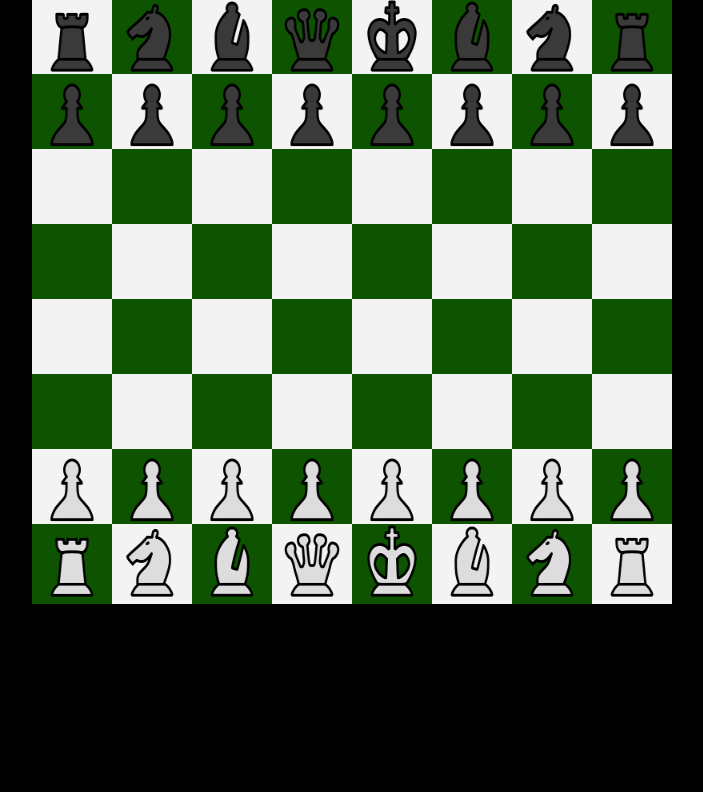
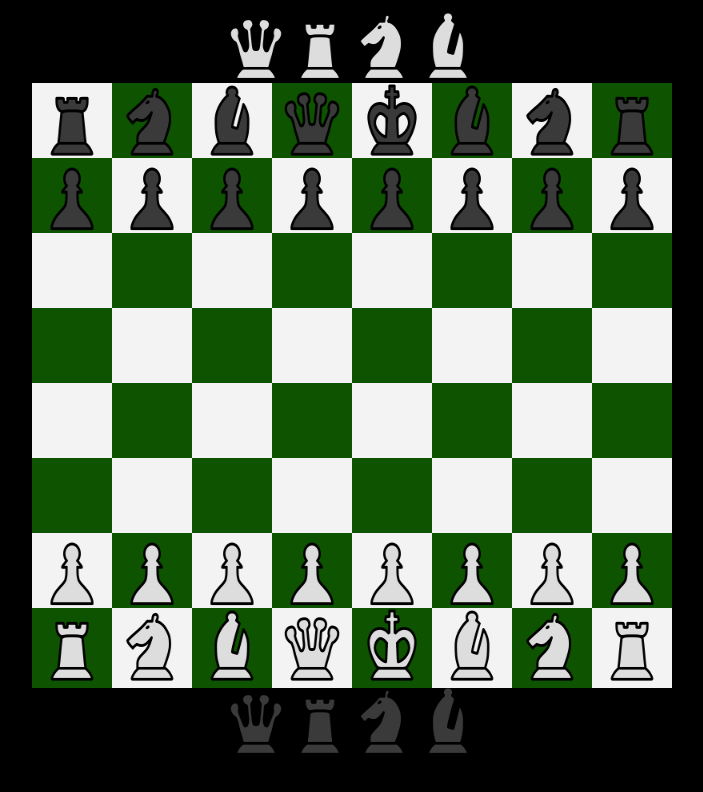
Before and after one commit to LGpicinin/Chess-fusion, a React (Vite) app: page / in a window 1280 px wide. Shown: the top 792 px of the page, without its empty margins (288-991 px from the left). Built offline with nearby package versions, Linux system fonts and the light colour scheme.

Commit message:
start to add pawn promotion

```diff
--- a/src/Game.css
+++ b/src/Game.css
@@ -35,3 +35,11 @@ ul{
     margin-left: -72px;
     position: absolute;
 }
+
+.promotionPiece{
+    width: 64px;
+}
+
+.promotionLine{
+    display: inline;
+}
--- a/src/Game.tsx
+++ b/src/Game.tsx
@@ -3,6 +3,7 @@ import './Game.css'
 import { Board } from './assets/classes/Board';
 import { Piece } from './assets/classes/Piece';
 import { Square } from './assets/classes/Square';
+import Promotion from './assets/components/Promotion';
 
 
 function createBoard(){
@@ -10,6 +11,10 @@ function createBoard(){
     const board = new Board();
 
     return board;
+}
+
+function promotionPiece(piece:Piece){
+
 }
 
 function movingPiece(newPiece: Piece, oldSquare: Square, board: Board, line: number, column: number, finalSquares: Square[], oldPiece?: Piece, newSquare?: Square){
@@ -56,6 +61,8 @@ function movingPiece(newPiece: Piece, oldSquare: Square, board: Board, line: num
 export function Game(){
 
     const [board, setBoard] = useState(createBoard);
+    const [whitePromotion, setWhitePromotion] = useState(false);
+    const [blackPromotion, setBlackPromotion] = useState(false);
 
     function click(piece?:Piece, square?:Square){
         if(board.pieceClick == false && piece!=undefined){
@@ -173,6 +180,16 @@ export function Game(){
                         }
                     }
 
+                    else if(possibleMove == 3){
+                        console.log("return 3 funcionou")
+                        if(line == 1){
+                            setBlackPromotion(true);
+                        }
+                        else{
+                            setWhitePromotion(true);
+                        }
+                    }
+
                     setBoard({...board, squares: finalSquares, pieceClick: false, whatColorPlays: color});
                 }
             }
@@ -183,6 +200,11 @@ export function Game(){
 
     return(
         <>
+            <Promotion
+                selectPiece={promotionPiece}
+                color={1}
+                visible={whitePromotion}
+            />
             <div>
                 <div className='line'>
                     {board.squares.map(square => square.line==8 && (
@@ -266,6 +288,11 @@ export function Game(){
                     ))}
                 </div>
             </div>
+            <Promotion
+                selectPiece={promotionPiece}
+                color={8}
+                visible={blackPromotion}
+            />
 
 
         </>
--- a/src/assets/classes/Bishop.ts
+++ b/src/assets/classes/Bishop.ts
@@ -8,18 +8,21 @@ export class Bishop extends Piece{
     columnMove: number;
     lineMove: number;
 
-    constructor(color:number, line: number, column: number){
+    constructor(line: number, column: number, id:number){
         var img;
+        var color;
 
-        if(color==1)
+        if(line==1){
             img = whiteBishop;
+            color = 1;
+        }
         else
         {
             img = blackBishop;
             color = 2;
         }
 
-        super(img, line, column, color);
+        super(img, line, column, color, id);
 
         this.columnMove = 1;
         this.lineMove = 1;
--- a/src/assets/classes/Board.ts
+++ b/src/assets/classes/Board.ts
@@ -16,15 +16,16 @@ export class Board{
     whatColorPlays: number;
     blackKing: King;
     whiteKing: King;
-    //whatColorPlays = 1 eh branco e = 2 eh preto
+    //whatColorPlays = 1 eh branco e whatColorPlays = 2 eh preto
 
     constructor(){
+
         this.pieces = [];
         this.squares = [];
         this.pieceClick = false;
         this.whatColorPlays = 1;
-        this.whiteKing = new King(1, 1, 5);
-        this.blackKing = new King(8, 8, 5);
+        this.whiteKing = new King(1, 5, 1);
+        this.blackKing = new King(8, 5, 2);
         this.pieces.push(this.blackKing);
         this.pieces.push(this.whiteKing);
 
@@ -32,20 +33,21 @@ export class Board{
         var p;
         var l = 1;
         var c = 1;
+        var id = 3;
 
         for(l=1; l<=8; l++){
             for(c=1; c<=8; c++){
                 if(l==2 || l==7){
-                    this.pieces.push(new Pawn(l, l, c));
+                    this.pieces.push(new Pawn(l, c, id));
                 }
                 else{
                     if(c==2 || c==7)
-                        this.pieces.push(new Horse(l, l, c));
+                        this.pieces.push(new Horse(l, c, id));
                     else if(c==3 || c==6)
-                        this.pieces.push(new Bishop(l, l, c));
+                        this.pieces.push(new Bishop(l, c, id));
                     else if(c==1 || c==8){
 
-                        var tower = new Tower(l, l, c);
+                        var tower = new Tower(l, c, id);
 
                         if(l == 1){
                             if(c == 1){
@@ -67,8 +69,9 @@ export class Board{
                         this.pieces.push(tower);
                     }
                     else if(c==4)
-                        this.pieces.push(new Queen(l, l, c));
+                        this.pieces.push(new Queen(l, c, id));
                 }
+                id++;
             }
             if(l==2) { l=6;}
         }
--- a/src/assets/classes/Horse.ts
+++ b/src/assets/classes/Horse.ts
@@ -5,17 +5,20 @@ import blackHorse from "../images/BlackHorse.png"
 
 export class Horse extends Piece{
 
-    constructor(color:number, line: number, column: number){
+    constructor(line: number, column: number, id:number){
         var img;
+        var color;
 
-        if(color==1)
+        if(line==1){
             img = whiteHorse;
+            color = 1;
+        }
         else{
             color = 2;
             img = blackHorse;
         }
 
-        super(img, line, column, color);
+        super(img, line, column, color, id);
     }
 
     calculateControledSquares(squares: Square[]){
--- a/src/assets/classes/King.ts
+++ b/src/assets/classes/King.ts
@@ -12,18 +12,21 @@ export class King extends Piece{
     doSmallRook: boolean;
 
 
-    constructor(color:number, line: number, column: number){
+    constructor(line: number, column: number, id:number){
         var img;
+        var color;
 
-        if(color==1)
+        if(line==1){
             img = whiteKing;
+            color = 1;
+        }
         else
         {
             img = blackKing;
             color = 2;
         }
 
-        super(img, line, column, color);
+        super(img, line, column, color, id);
 
         this.iAmKing = true;
         this.firstMove = false;
--- a/src/assets/classes/Pawn.ts
+++ b/src/assets/classes/Pawn.ts
@@ -6,11 +6,13 @@ import { Square } from "./Square";
 export class Pawn extends Piece{
 
     colorChange: number;
+    promotionLine: number;
 
-    constructor(color:number, line: number, column: number){
+    constructor(line: number, column: number, id:number){
         var img;
+        var color;
 
-        if(color==2){
+        if(line==2){
             img = whitePawn;
             color = 1;
         }
@@ -19,13 +21,15 @@ export class Pawn extends Piece{
             color = 2;
         }
 
-        super(img, line, column, color);
+        super(img, line, column, color, id);
 
         if(color == 1){
             this.colorChange = 1;
+            this.promotionLine = 8;
         }
         else{
-            this.colorChange = -1
+            this.colorChange = -1;
+            this.promotionLine = 1;
         }
     }
 
@@ -60,6 +64,9 @@ export class Pawn extends Piece{
                 return 0;
             }
         }
+        if(line == this.promotionLine){
+            return 3;
+        }
         return 1;
     }
 }
--- a/src/assets/classes/Piece.ts
+++ b/src/assets/classes/Piece.ts
@@ -4,7 +4,7 @@ import { Square } from "./Square";
 
 export class Piece{
 
-
+    id: number;
     image: string;
     line: number;
     column: number;
@@ -13,13 +13,14 @@ export class Piece{
     iAmKing: boolean;
     //colo = 1 eh branco e color = 2 eh preto
 
-    constructor(image:string, line: number, column: number, color: number){
+    constructor(image:string, line: number, column: number, color: number, id:number){
         this.image = image;
         this.line = line;
         this.column = column;
         this.color = color;
         this.controledSquares = [];
         this.iAmKing = false;
+        this.id = id;
     }
 
     calculateControledSquares(squares: Square[]){
--- a/src/assets/classes/Queen.ts
+++ b/src/assets/classes/Queen.ts
@@ -9,11 +9,14 @@ export class Queen extends Piece{
     lineMove: number;
 
 
-    constructor(color:number, line: number, column: number){
+    constructor(line: number, column: number){
         var img;
+        var color;
 
-        if(color==1)
+        if(line==1){
             img = whiteQueen;
+            color = 1;
+        }
         else{
             img = blackQueen;
             color = 2;
--- a/src/assets/classes/Tower.ts
+++ b/src/assets/classes/Tower.ts
@@ -9,18 +9,20 @@ export class Tower extends Piece{
     lineMove: number;
     firstMove: boolean;
 
-    constructor(color:number, line: number, column: number){
+    constructor(line: number, column: number, id:number){
         var img;
+        var color;
 
-        if(color==1){
+        if(line==1){
             img = whiteTower;
+            color = 1;
         }
         else{
             img = blackTower;
             color = 2;
         }
 
-        super(img, line, column, color);
+        super(img, line, column, color, id);
 
         this.columnMove = 1;
         this.lineMove = 1;
--- /dev/null
+++ b/src/assets/components/Promotion.tsx
@@ -0,0 +1,76 @@
+import { useState } from "react";
+import React from "react";
+import { Horse } from "../classes/Horse";
+import { Bishop } from "../classes/Bishop";
+import { Tower } from "../classes/Tower";
+import { Queen } from "../classes/Queen";
+import { Piece } from "../classes/Piece";
+import '../../Game.css'
+
+
+
+
+function constructLine(color:number){
+    var pieces = [];
+    var line = 0;
+    const column = -1;
+    var id = 100;
+
+
+    if(color == 1){
+        line = 1;
+    }
+    else{
+        line = 8;
+    }
+
+    pieces.push(new Queen(line, column, id*color));
+    id++;
+    pieces.push(new Tower(line, column, id*color));
+    id++;
+    pieces.push(new Horse(line, column, id*color));
+    id++;
+    pieces.push(new Bishop(line, column, id*color));
+
+    return pieces;
+
+}
+
+
+interface PromotionProps{
+    selectPiece: (piece: Piece) => void;
+    color: number;
+    visible: boolean;
+}
+
+
+const Promotion: React.FC<PromotionProps> = ({
+    selectPiece,
+    color,
+    visible,
+}) => {
+
+    const [line, setLine] = useState(constructLine(color));
+    const [visibility, setVisibility] = useState(true);
+
+    /*if(visibility!=visible){
+        setVisibility(visible);
+    }*/
+
+    return(
+        <>
+            <div className="promotionLine">
+                    {line.map( piece => piece.column == -1 && (
+                        <img key={piece.id} className="promotionPiece" src={piece.image} onClick={() => {
+                            selectPiece(piece);
+                            setVisibility(false);
+                        }}/>
+                    ))}
+                </div>
+        </>
+    )
+
+
+}
+
+export default Promotion;
```
